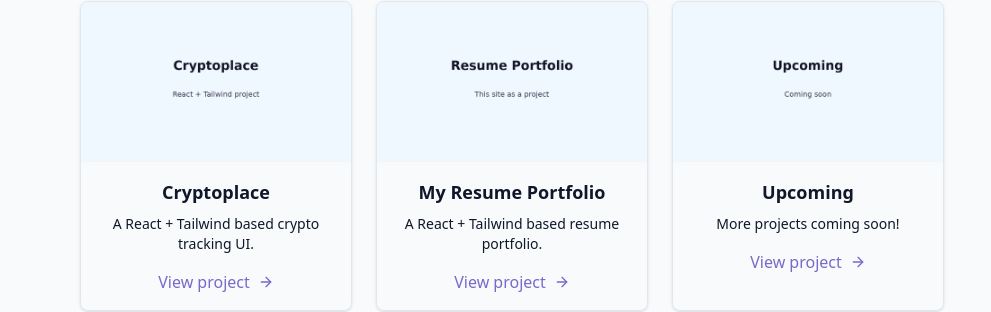
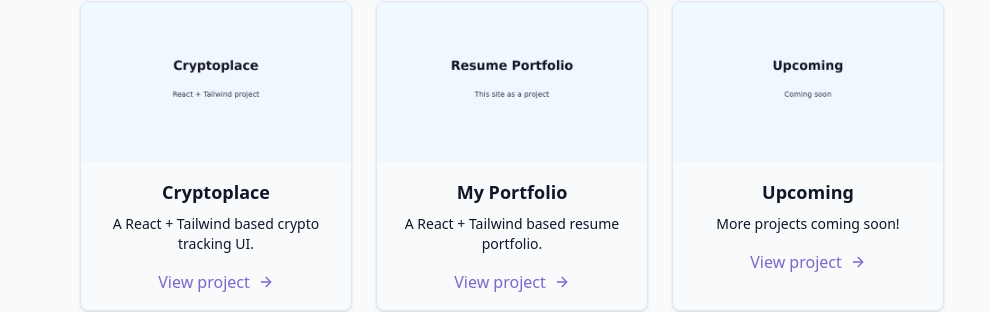
Before and after one commit to viveksharma898777-cmd/Resume-Portfolio, a React (Vite) app: page / in a window 1280 px wide. Shown: the part 2555-2867 px from the top of the page, without its empty margins (128-1119 px from the left). Built offline with nearby package versions, Linux system fonts and the light colour scheme.

Commit message:
write what you changed

```diff
--- a/src/components/ProjectsSection.jsx
+++ b/src/components/ProjectsSection.jsx
@@ -11,7 +11,7 @@ const projects = [
     link: "#"
   },
   {
-    title: "My Resume Portfolio",
+    title: "My Portfolio",
     description: "A React + Tailwind based resume portfolio.",
     image: "/projects/resume_project.png",
     link: "#"
```
